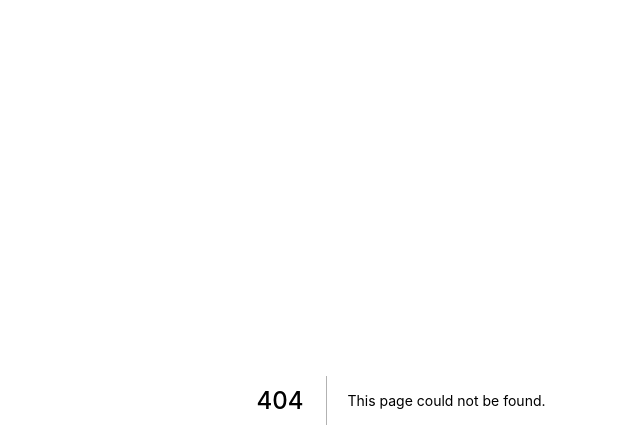
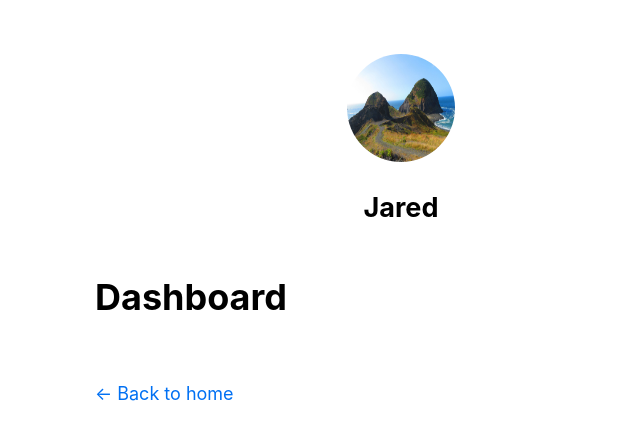
Before and after one commit to Jared-Hood/nextjs-blog-tutorial, a Next.js app: page /dashboard in a window 1280 px wide. Before the commit this address had no page. Shown: the top 448 px of the page, without its empty margins (239-879 px from the left). Built offline with nearby package versions, Linux system fonts and the light colour scheme.

Commit message:
WIP: add dashboard page

```diff
--- /dev/null
+++ b/pages/dashboard.jsx
@@ -0,0 +1,9 @@
+import Layout from "../components/layout";
+
+export default function Dashboard() {
+  return (
+    <Layout>
+      <h1>Dashboard</h1>
+    </Layout>
+  )
+}
```
